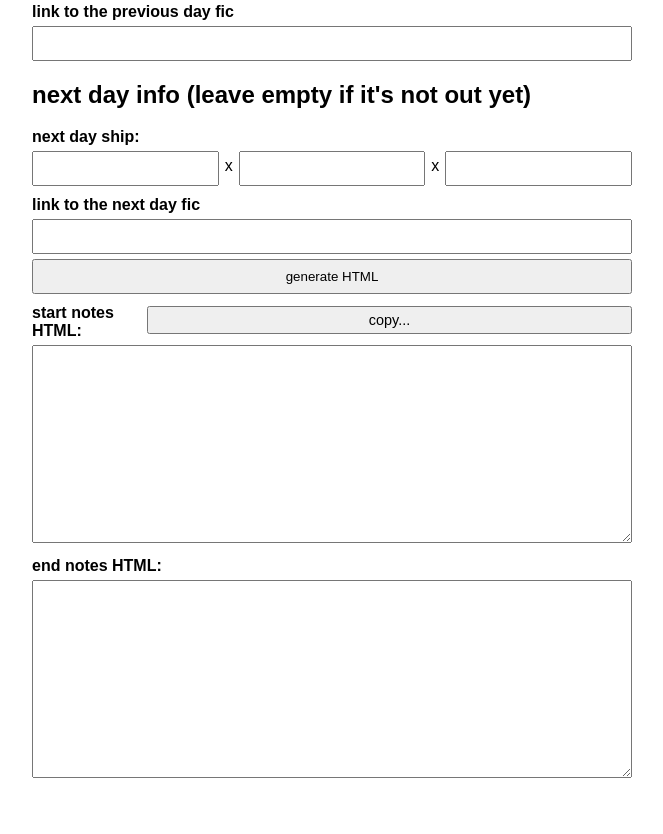
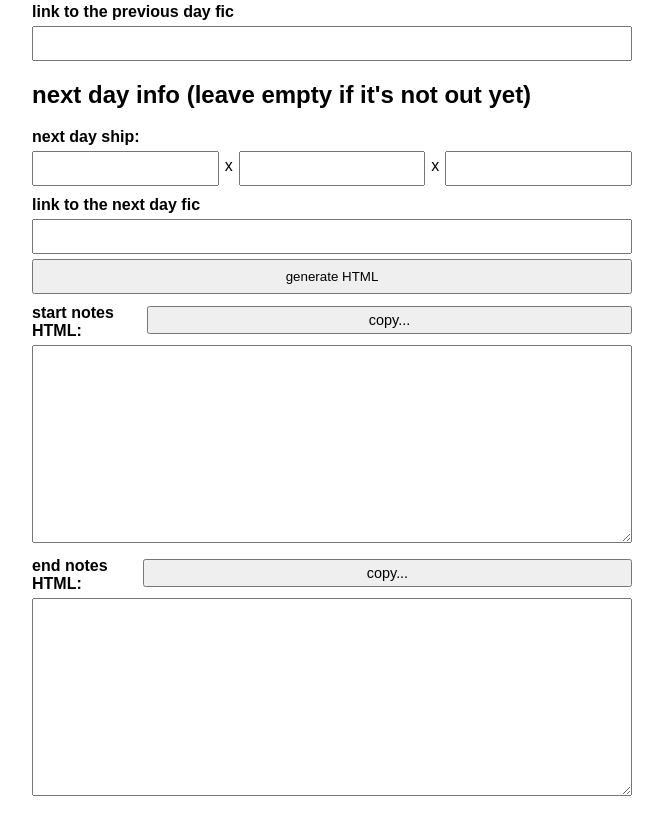
Before and after one commit to ERROR23pl/ERROR23pl.github.io, a plain HTML site: page index.html in a window 1280 px wide. Shown: the part 677-1511 px from the top of the page, without its empty margins (308-971 px from the left). Drawn offline with Linux system fonts and the light colour scheme.

Commit message:
Add copy button for end notes HTML section

```diff
--- a/index.html
+++ b/index.html
@@ -92,7 +92,10 @@
   </div>
   <textarea id="outputStart" rows="12" readonly></textarea>
 
-  <label for="outputEnd">end notes HTML:</label>
+  <div style="display: flex; align-items: center; gap: 6px;">
+    <label for="outputEnd">end notes HTML:</label>
+    <button id="copyEnd" style="padding: 4px 8px; font-size: 0.9em;">copy...</button>
+  </div>
   <textarea id="outputEnd" rows="12" readonly></textarea>
 
   <script src="script.js"></script>
```
